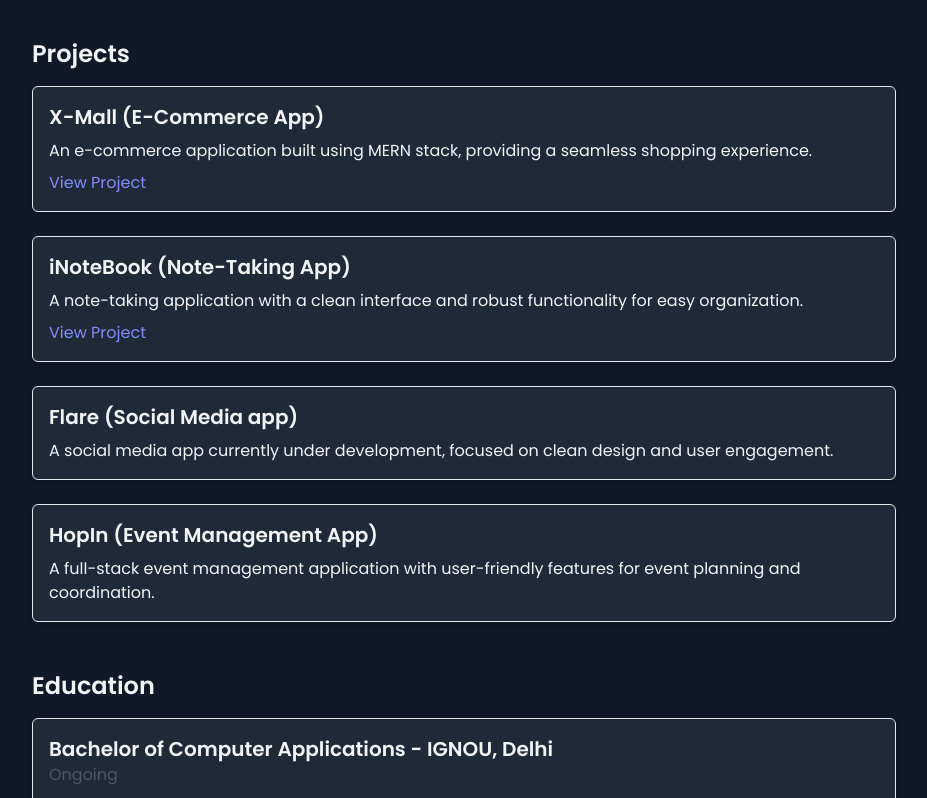
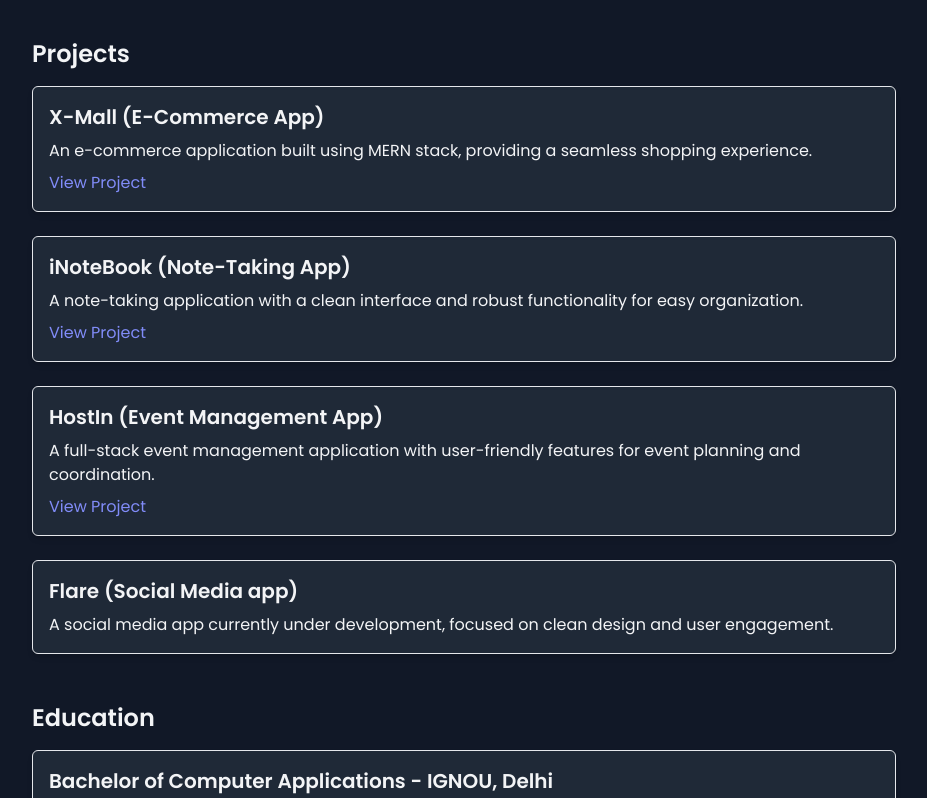
Before and after one commit to rahuljat1349/Portfolio, a React (Vite) app: page / in a window 1280 px wide. Shown: the part 682-1480 px from the top of the page, without its empty margins (176-1103 px from the left). Built offline with nearby package versions, Linux system fonts and the light colour scheme.

Commit message:
add project link

```diff
--- a/src/App.jsx
+++ b/src/App.jsx
@@ -50,11 +50,12 @@ const PortfolioPage = () => {
             I'm a full-stack developer who loves building smooth, user-friendly
             web applications. On the frontend, I bring designs to life with
             HTML, CSS, and JavaScript, using tools like React and Next.js to
-            create responsive, engaging interfaces. <br />For the backend, I work with
-            Node.js, Express, and Prisma, connecting databases like PostgreSQL
-            and MongoDB to ensure everything runs smoothly and securely. I'm all
-            about writing clean code and keeping up with the latest tech trends
-            to deliver solid, modern solutions that just work.
+            create responsive, engaging interfaces. <br />
+            For the backend, I work with Node.js, Express, and Prisma,
+            connecting databases like PostgreSQL and MongoDB to ensure
+            everything runs smoothly and securely. I'm all about writing clean
+            code and keeping up with the latest tech trends to deliver solid,
+            modern solutions that just work.
           </p>
         </section>
 
@@ -133,14 +134,15 @@ const PortfolioPage = () => {
                 link: "https://i-note-book1.vercel.app/",
               },
               {
+                title: "HostIn (Event Management App)",
+                description:
+                  "A full-stack event management application with user-friendly features for event planning and coordination.",
+                link: "https://host-in.vercel.app/",
+              },
+              {
                 title: "Flare (Social Media app)",
                 description:
                   "A social media app currently under development, focused on clean design and user engagement.",
-              },
-              {
-                title: "HopIn (Event Management App)",
-                description:
-                  "A full-stack event management application with user-friendly features for event planning and coordination.",
               },
             ].map((project) => (
               <div
```
